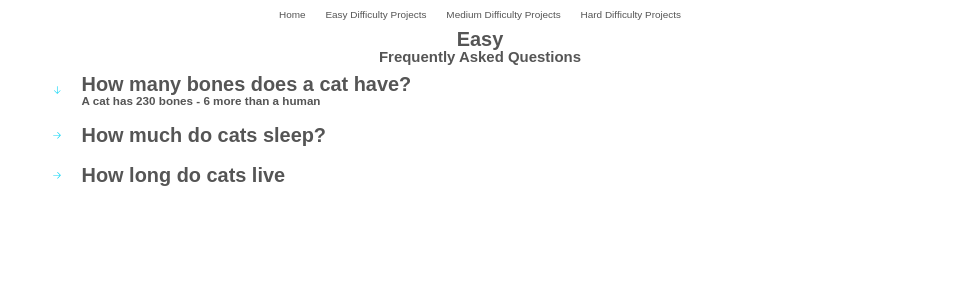
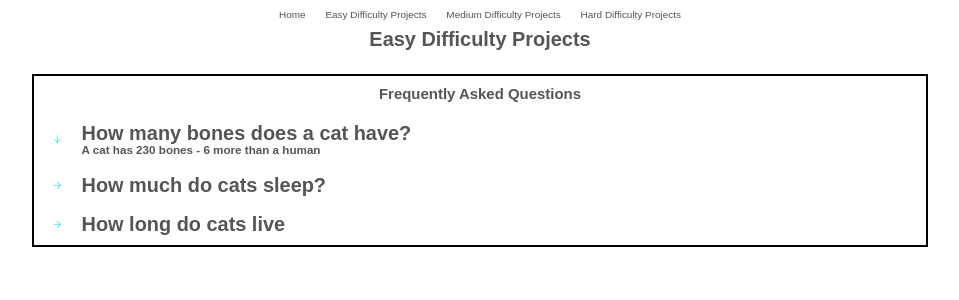
Before and after one commit to deltam3/frontendeval, a React (Vite) app in the folder consolidated/: page /Easy in a window 1280 px wide. Shown: the top 300 px of the page, without its empty margins (160-1119 px from the left). Built offline with nearby package versions, Linux system fonts and the light colour scheme.

Commit message:
separated and centered easy page's projects

```diff
--- a/consolidated/src/pages/Easy/Easy.tsx
+++ b/consolidated/src/pages/Easy/Easy.tsx
@@ -6,8 +6,20 @@ type Props = {};
 function Easy({}: Props) {
   return (
     <div>
-      <h1 style={{ textAlign: "center" }}>Easy</h1>
-      <FAQPage></FAQPage>
+      <h1 style={{ textAlign: "center", paddingBottom: "2.4rem" }}>
+        Easy Difficulty Projects
+      </h1>
+      <div
+        style={{
+          border: "2px solid black",
+          margin: "0 auto",
+          maxWidth: "90rem",
+          display: "flex",
+          justifyContent: "center",
+        }}
+      >
+        <FAQPage></FAQPage>
+      </div>
     </div>
   );
 }
--- a/consolidated/src/pages/Easy/projects/FAQ/FAQPage.tsx
+++ b/consolidated/src/pages/Easy/projects/FAQ/FAQPage.tsx
@@ -34,6 +34,7 @@ const FAQPage = () => {
 
   const FAQPageBox = styled.div`
     max-width: 90rem;
+    height: 17rem;
     margin: 0 auto;
 
     display: flex;
@@ -64,7 +65,7 @@ const FAQPage = () => {
 
   return (
     <FAQPageBox>
-      <h2>Frequently Asked Questions</h2>
+      <h2 style={{ padding: "1.2rem" }}>Frequently Asked Questions</h2>
       {result}
     </FAQPageBox>
   );
```
